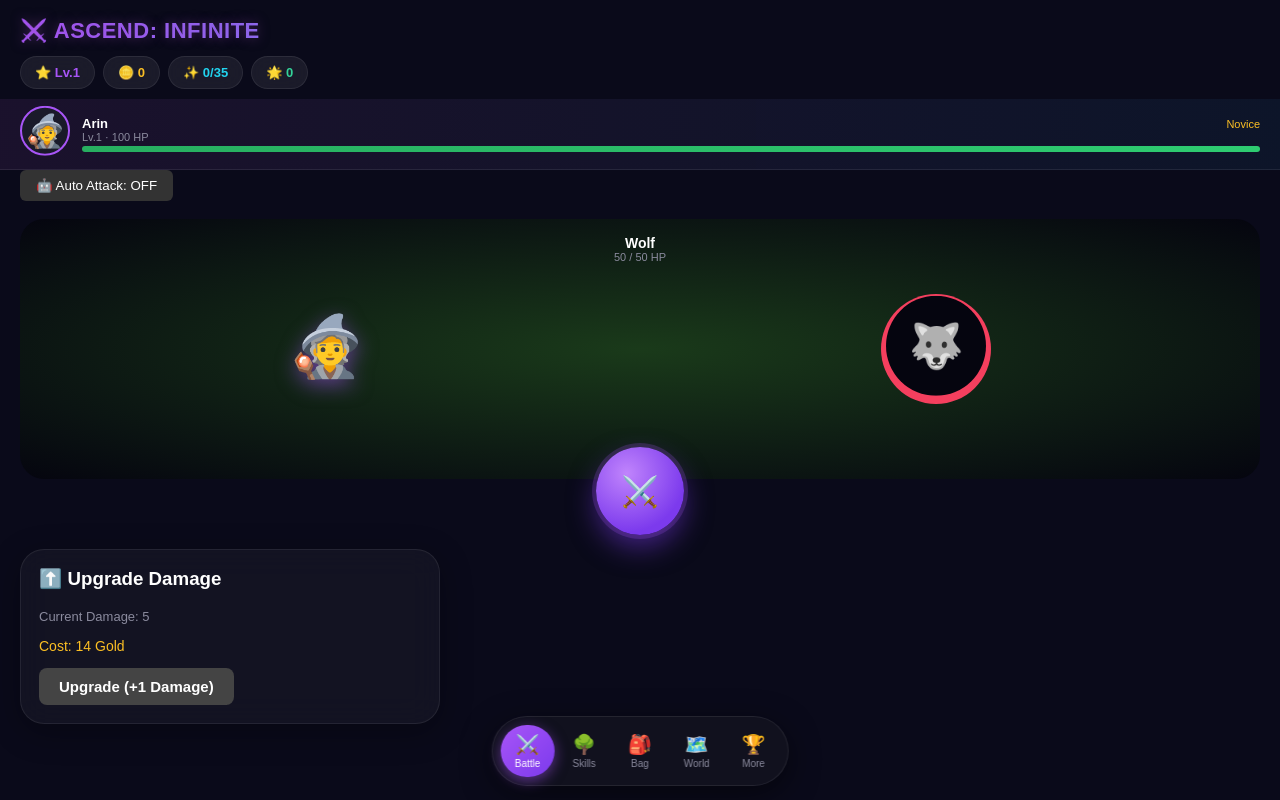
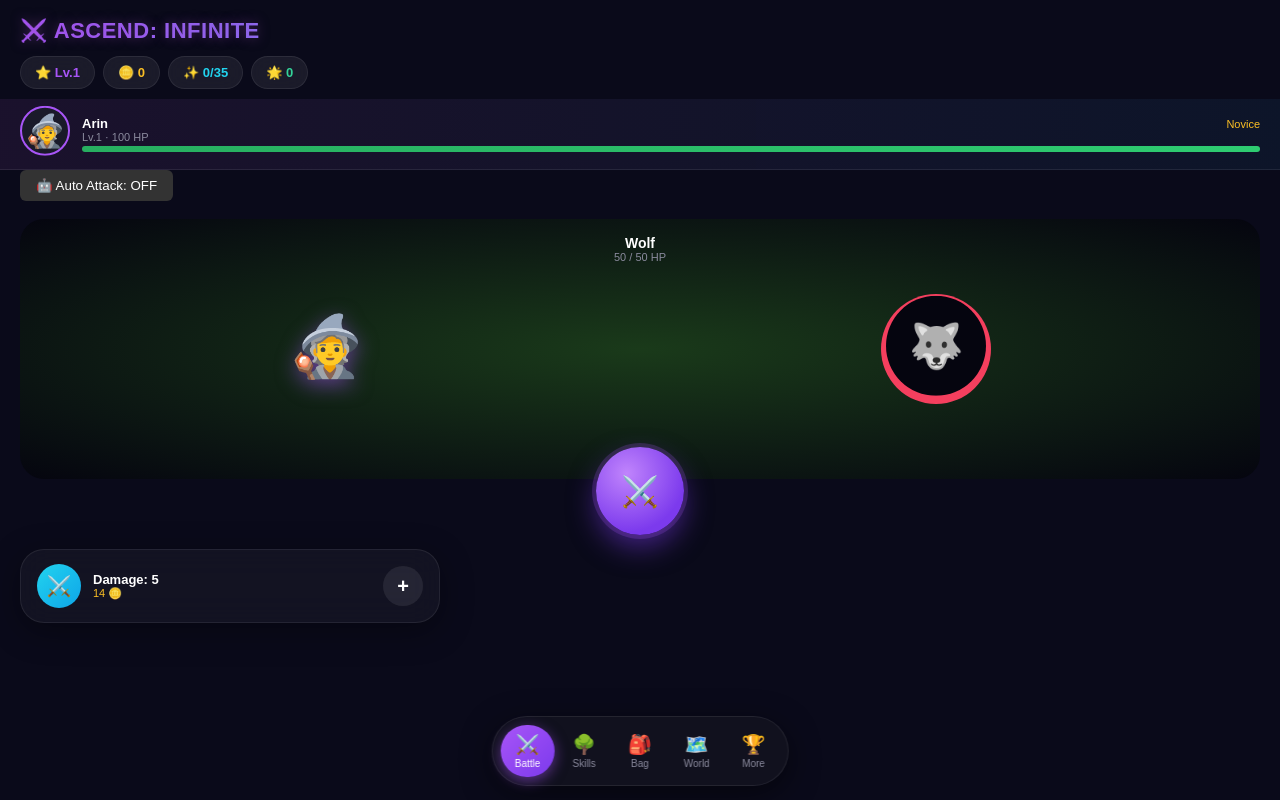
Before and after one commit to baidawi433/ascend-infinite, a React (Vite) app: page / in a window 1280 px wide. Built offline with nearby package versions, Linux system fonts and the light colour scheme.

Commit message:
redesign: upgrade panel and boss screen to modern card/arena style

```diff
--- a/src/App.jsx
+++ b/src/App.jsx
@@ -188,7 +188,7 @@ function App() {
               </button>
             )}
 
-            {isBossActive && <BossScreen boss={boss} attackBoss={attackBoss} autoAttackEnabled={gameState.autoAttackEnabled} />}
+            {isBossActive && <BossScreen boss={boss} attackBoss={attackBoss} autoAttackEnabled={gameState.autoAttackEnabled} areaId={currentAreaId} />}
 
             <UpgradePanel gameState={gameState} setGameState={setGameState} />
           </>
--- a/src/components/BossScreen.jsx
+++ b/src/components/BossScreen.jsx
@@ -1,8 +1,8 @@
 // BossScreen.jsx
-import { useState, useCallback, useEffect, useRef } from "react";
-import { formatNumber } from "../game/numberFormat";
+import { useState, useCallback } from "react";
 import { useAutoAttack } from "../game/useAutoAttack";
-import { playAttackSound, playCriticalSound } from "../game/audio";
+import { playAttackSound } from "../game/audio";
+import BattleArena from "./BattleArena";
 
 const bossEmojiMap = {
   forest_guardian: "🌳", sand_wyrm: "🐍", frost_queen: "❄️", flame_titan: "🔥",
@@ -10,22 +10,15 @@ const bossEmojiMap = {
   void_guardian: "🌌", fallen_angel: "🪽", the_ascended: "♾️",
 };
 
-function BossScreen({ boss, attackBoss, autoAttackEnabled }) {
+function BossScreen({ boss, attackBoss, autoAttackEnabled, areaId }) {
   const [isShaking, setIsShaking] = useState(false);
-  const [playerAnim, setPlayerAnim] = useState("sprite-idle");
-  const attackIdRef = useRef(0);
+  const [attackTrigger, setAttackTrigger] = useState(0);
 
   const handleAttack = useCallback(() => {
-    attackIdRef.current += 1;
+    setAttackTrigger((prev) => prev + 1);
     playAttackSound();
-
-    setPlayerAnim("sprite-attacking");
     setIsShaking(true);
-    setTimeout(() => {
-      setPlayerAnim("sprite-idle");
-      setIsShaking(false);
-    }, 300);
-
+    setTimeout(() => setIsShaking(false), 300);
     attackBoss();
   }, [attackBoss]);
 
@@ -38,52 +31,36 @@ function BossScreen({ boss, attackBoss, autoAttackEnabled }) {
   const bossEmoji = bossEmojiMap[boss.id] || boss.emoji || "👹";
 
   return (
-    <div className="panel-card" style={{ border: "2px solid var(--color-danger)", background: "#1a0a0a" }}>
-      <h3 style={{ marginTop: 0 }}>{bossEmoji} BOSS: {boss.name}</h3>
-
+    <div style={{ position: "relative" }}>
       {isEnraged && (
-        <p className="boss-enrage-text" style={{ color: "var(--color-danger)", fontWeight: "bold", textAlign: "center", margin: "0 0 10px 0" }}>
+        <p className="boss-enrage-text" style={{ color: "var(--color-danger)", fontWeight: "bold", textAlign: "center", margin: "0 0 6px 0", fontSize: "13px" }}>
           ⚠️ BOSS ENRAGED! ⚠️
         </p>
       )}
 
-      <div
-        className={isShaking ? "boss-screen-shake" : ""}
-        style={{
-          display: "flex", justifyContent: "space-around", alignItems: "center",
-          padding: "20px 10px", background: "radial-gradient(ellipse at center, #2a0a0a 0%, #0a0a12 100%)",
-          borderRadius: "10px", marginBottom: "12px", minHeight: "160px",
-        }}
-      >
-        <div className={playerAnim} style={{ fontSize: "56px", filter: "drop-shadow(0 4px 8px rgba(142,68,173,0.5))" }}>
-          🧙
-        </div>
-        <div style={{ fontSize: "14px", color: "var(--color-text-muted)", fontWeight: "bold" }}>VS</div>
-        <div style={{ fontSize: "80px", filter: `drop-shadow(0 4px 12px rgba(231,76,60,${isEnraged ? 0.9 : 0.5}))` }}>
-          {bossEmoji}
-        </div>
+      <div className={isShaking ? "boss-screen-shake" : ""}>
+        <BattleArena
+          enemyName={`${bossEmoji} ${boss.name}`}
+          enemyEmoji={bossEmoji}
+          enemyKey={boss.id}
+          enemyHp={boss.currentHp}
+          enemyMaxHp={boss.hp}
+          isCritical={false}
+          isDying={false}
+          triggerAttackId={attackTrigger}
+          areaId={areaId}
+        />
       </div>
 
-      <div style={{ background: "#0a0a12", borderRadius: "6px", overflow: "hidden", height: "26px", marginBottom: "10px", border: "1px solid #3a1a1a" }}>
-        <div
-          style={{
-            width: `${hpPercent}%`,
-            background: isEnraged ? "linear-gradient(90deg, #ff4d4d, #c0392b)" : "linear-gradient(90deg, #e74c3c, #c0392b)",
-            height: "100%",
-            transition: "width 0.15s ease",
-            boxShadow: `0 0 ${isEnraged ? 16 : 10}px rgba(231, 76, 60, 0.6)`,
-          }}
-        />
+      <div style={{ display: "flex", justifyContent: "center", marginTop: "-32px", position: "relative", zIndex: 10 }}>
+        <button
+          onClick={handleAttack}
+          className="fab-attack"
+          style={{ background: "radial-gradient(circle at 35% 30%, #fb7185, #e11d48 70%)", boxShadow: "0 0 0 4px rgba(244,63,94,0.25), 0 12px 28px rgba(225,29,72,0.5)" }}
+        >
+          ⚔️
+        </button>
       </div>
-      <p style={{ fontSize: "13px", color: "var(--color-text-muted)" }}>
-        {formatNumber(boss.currentHp)} / {formatNumber(boss.hp)} HP
-      </p>
-      <button
-        onClick={handleAttack}
-        style={{ padding: "12px 24px", background: "var(--color-danger)", color: "white", border: "none", borderRadius: "8px", cursor: "pointer", fontSize: "16px", fontWeight: "bold" }}
-      >
-        ⚔️ Attack Boss
-      </button>
     </div>
   );
 }
--- a/src/components/UpgradePanel.jsx
+++ b/src/components/UpgradePanel.jsx
@@ -16,25 +16,41 @@ function UpgradePanel({ gameState, setGameState }) {
   }
 
   return (
-    <div className="panel-card">
-      <h3 style={{ marginTop: 0 }}>⬆️ Upgrade Damage</h3>
-      <p style={{ color: "var(--color-text-muted)", fontSize: "13px" }}>Current Damage: {formatNumber(gameState.damage)}</p>
-      <p style={{ color: "var(--color-accent-gold)", fontSize: "14px" }}>Cost: {formatNumber(cost)} Gold</p>
+    <div
+      className="glass-panel"
+      style={{
+        display: "flex", alignItems: "center", justifyContent: "space-between",
+        padding: "14px 16px", marginTop: "14px", maxWidth: "420px",
+      }}
+    >
+      <div style={{ display: "flex", alignItems: "center", gap: "12px" }}>
+        <div style={{
+          width: "44px", height: "44px", borderRadius: "50%",
+          background: "linear-gradient(135deg, #22d3ee, #0ea5e9)",
+          display: "flex", alignItems: "center", justifyContent: "center", fontSize: "20px",
+          flexShrink: 0,
+        }}>
+          ⚔️
+        </div>
+        <div>
+          <div style={{ fontSize: "13px", fontWeight: 700 }}>Damage: {formatNumber(gameState.damage)}</div>
+          <div style={{ fontSize: "11px", color: "var(--color-accent-gold)" }}>{formatNumber(cost)} 🪙</div>
+        </div>
+      </div>
+
       <button
         onClick={handleUpgrade}
         disabled={!canAfford}
         style={{
-          padding: "10px 20px",
-          background: canAfford ? "var(--color-success)" : "#444",
-          color: "white",
-          border: "none",
-          borderRadius: "8px",
+          width: "40px", height: "40px", borderRadius: "50%", border: "none",
+          background: canAfford ? "linear-gradient(135deg, #34d399, #059669)" : "rgba(255,255,255,0.08)",
+          color: "white", fontSize: "20px", fontWeight: "bold",
           cursor: canAfford ? "pointer" : "not-allowed",
-          fontSize: "15px",
-          fontWeight: "bold",
+          boxShadow: canAfford ? "0 4px 14px rgba(52,211,153,0.4)" : "none",
+          flexShrink: 0,
         }}
       >
-        Upgrade (+1 Damage)
+        +
       </button>
     </div>
   );
```
